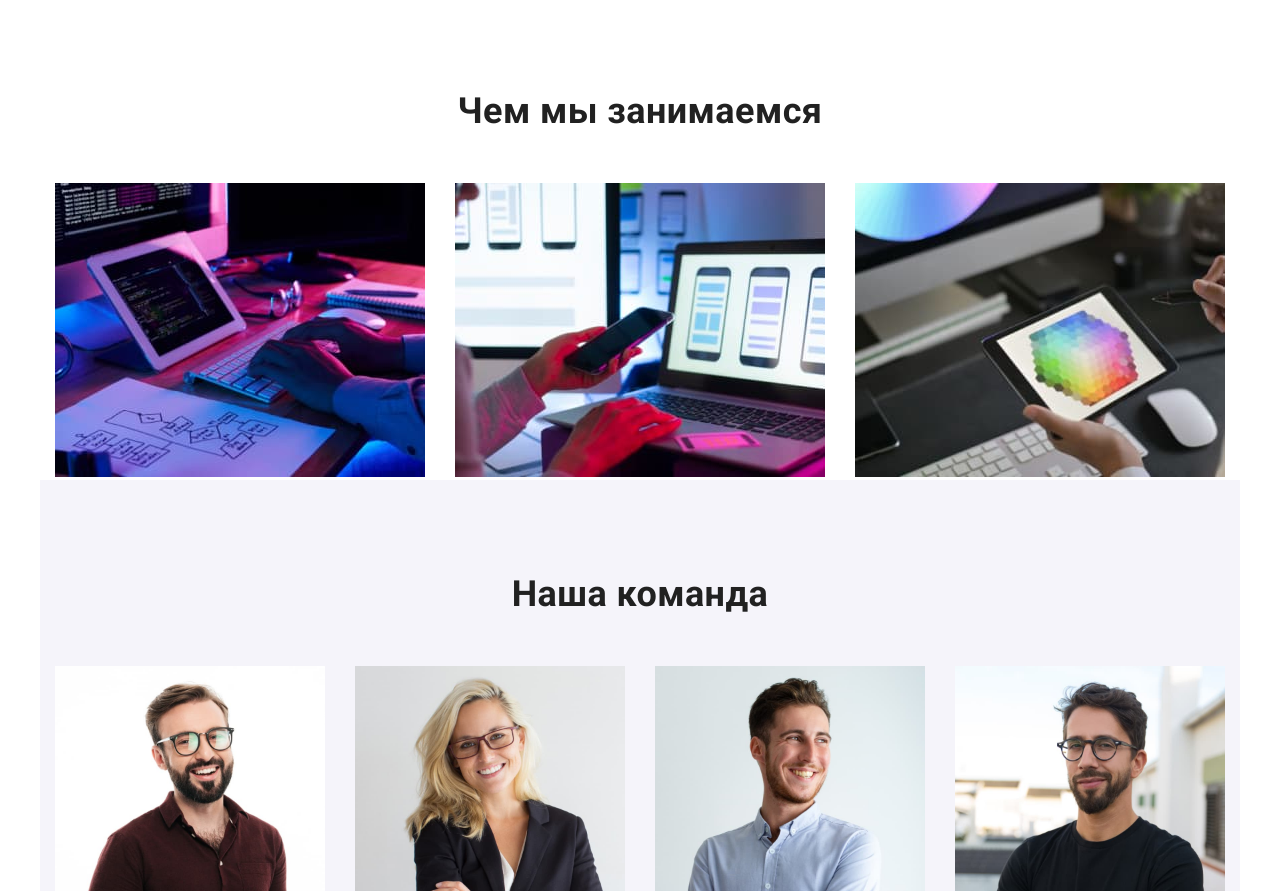
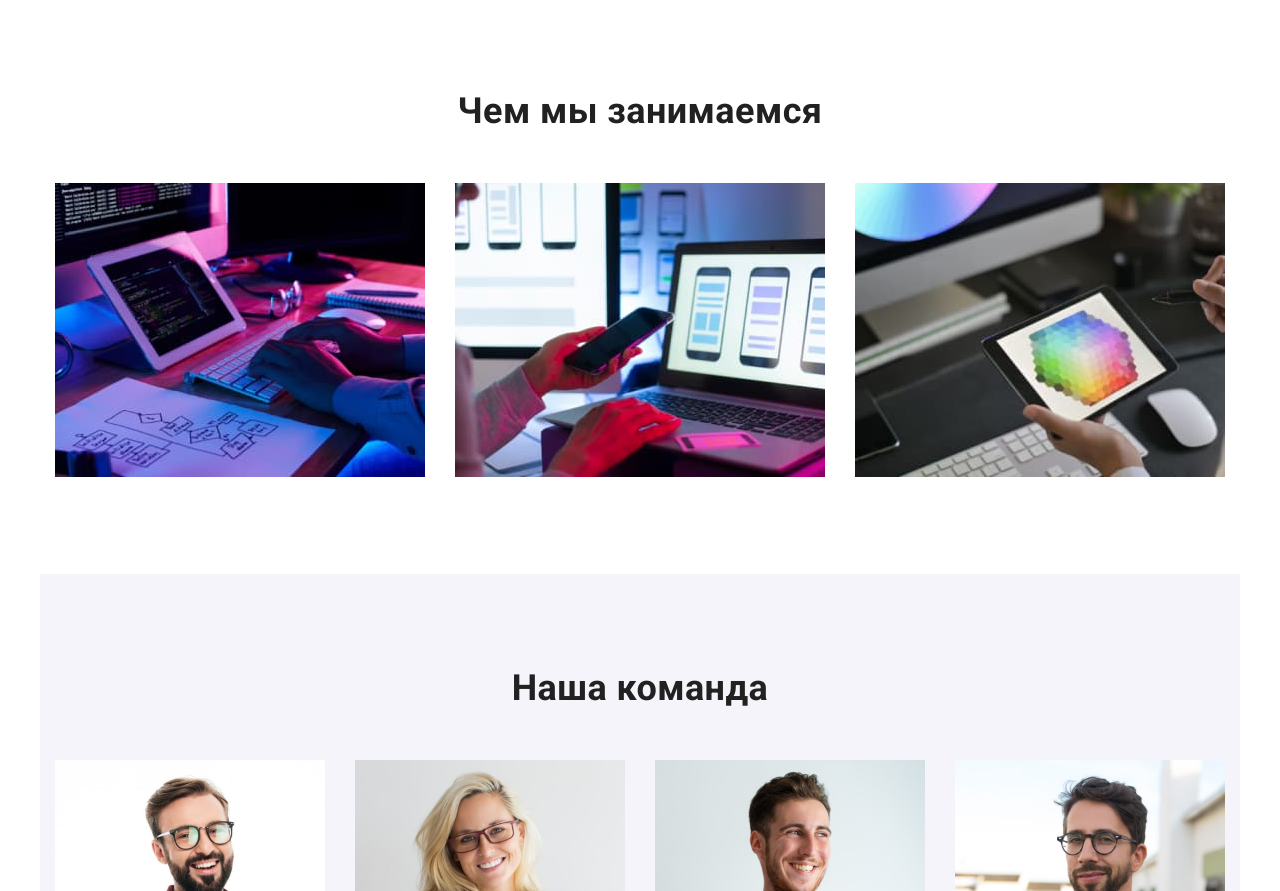
Before and after one commit to VitaliySaburdo/goit-markup-hw-03, a plain HTML site: page index.html in a window 1280 px wide. Shown: the part 878-1769 px from the top of the page. Drawn offline with nearby package versions, Linux system fonts and the light colour scheme.

Commit message:
add padding

```diff
--- a/css/styles.css
+++ b/css/styles.css
@@ -234,6 +234,11 @@ body {
 }
 
 /* Work */
+
+.work {
+  padding-bottom: 94px;
+}
+
 .work-title {
   font-weight: 700;
   font-size: 36px;
```
